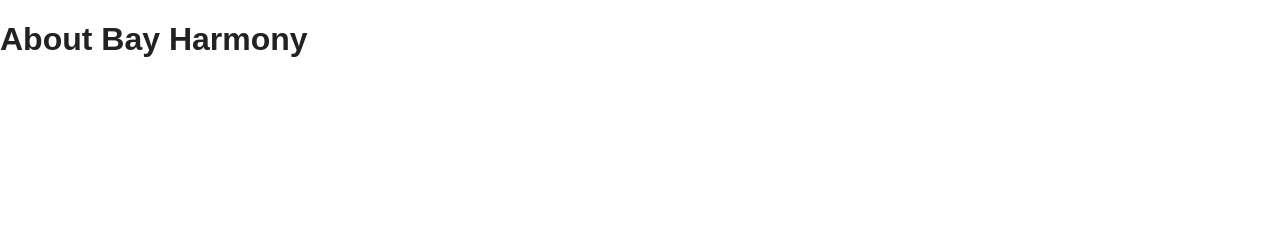
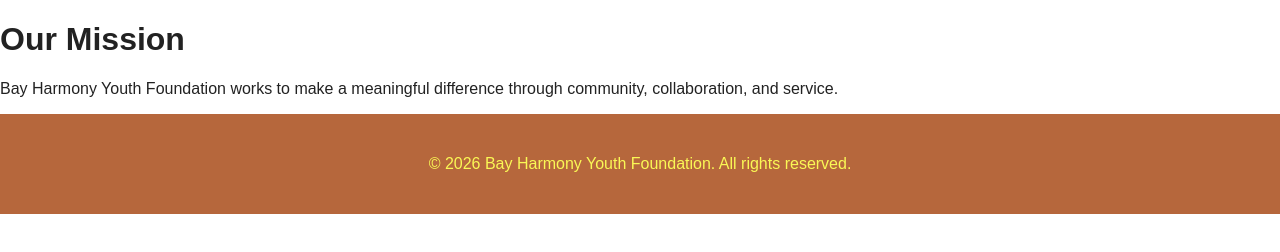
Before and after one commit to alexneptune2020-del/bay-harmony-website, a plain HTML site: page about.html in a window 1280 px wide. Drawn offline with Linux system fonts and the light colour scheme.

Commit message:
Update About page and remove Mission page

```diff
--- a/about.html
+++ b/about.html
@@ -1,14 +1,28 @@
 <!DOCTYPE html>
-<html>
+<html lang="en">
 <head>
-     <link rel="stylesheet" href="style.css">
-    <title>About</title>
-
+    <meta charset="UTF-8">
+    <meta name="viewport" content="width=device-width, initial-scale=1.0">
+    <title>Our Mission - Bay Harmony Youth Foundation</title>
+    <link rel="stylesheet" href="style.css">
 </head>
 <body>
 
-    <h1>About Bay Harmony</h1>
+    <header>
+        <!-- your existing header/navigation -->
+    </header>
 
+    <main>
+        <h1>Our Mission</h1>
+        <p>
+            Bay Harmony Youth Foundation works to make a meaningful difference
+            through community, collaboration, and service.
+        </p>
+    </main>
+
+    <footer>
+        <p>&copy; 2026 Bay Harmony Youth Foundation. All rights reserved.</p>
+    </footer>
 
 </body>
 </html>
```
Also changed, not shown: mission.html (deleted).
